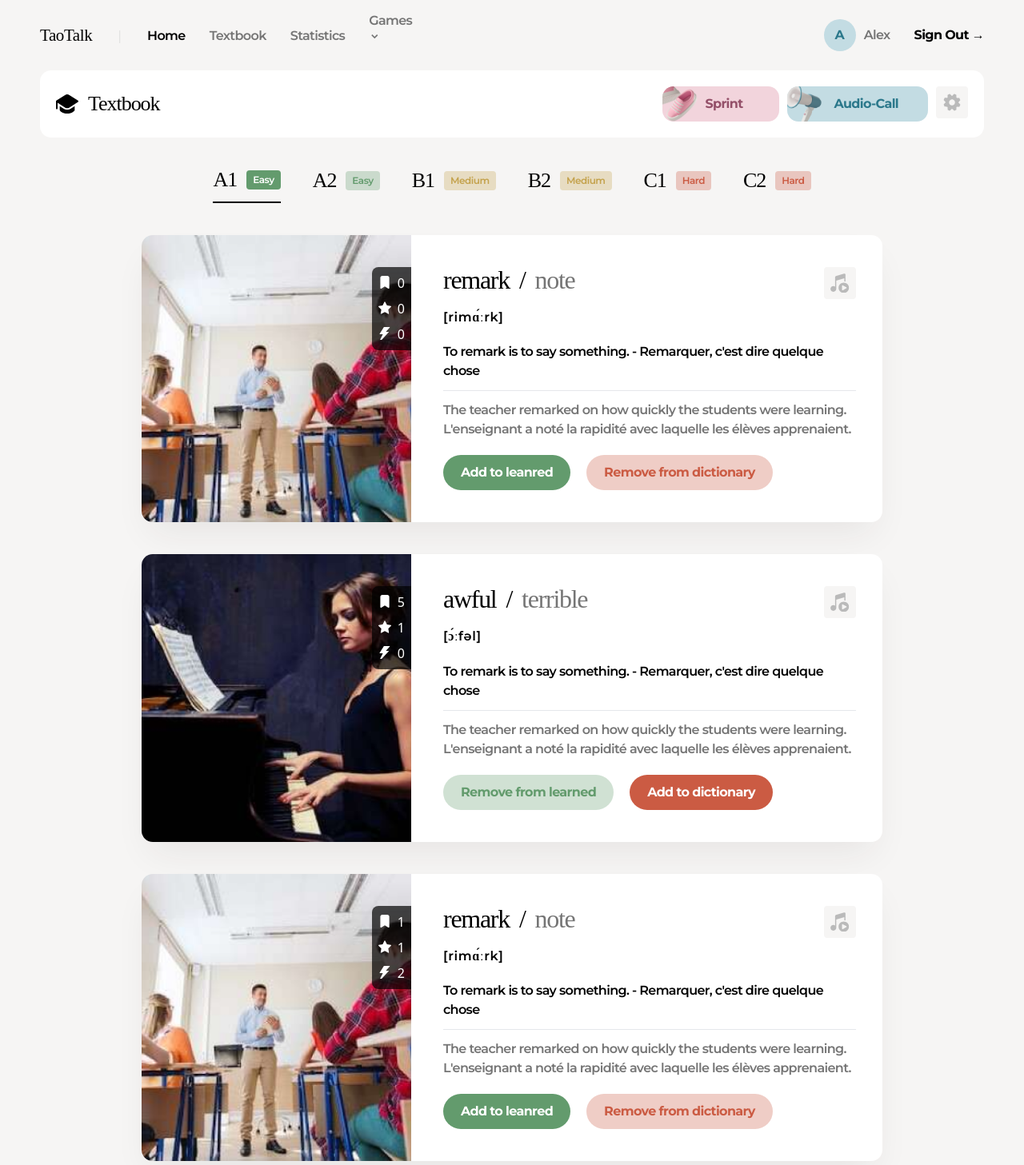
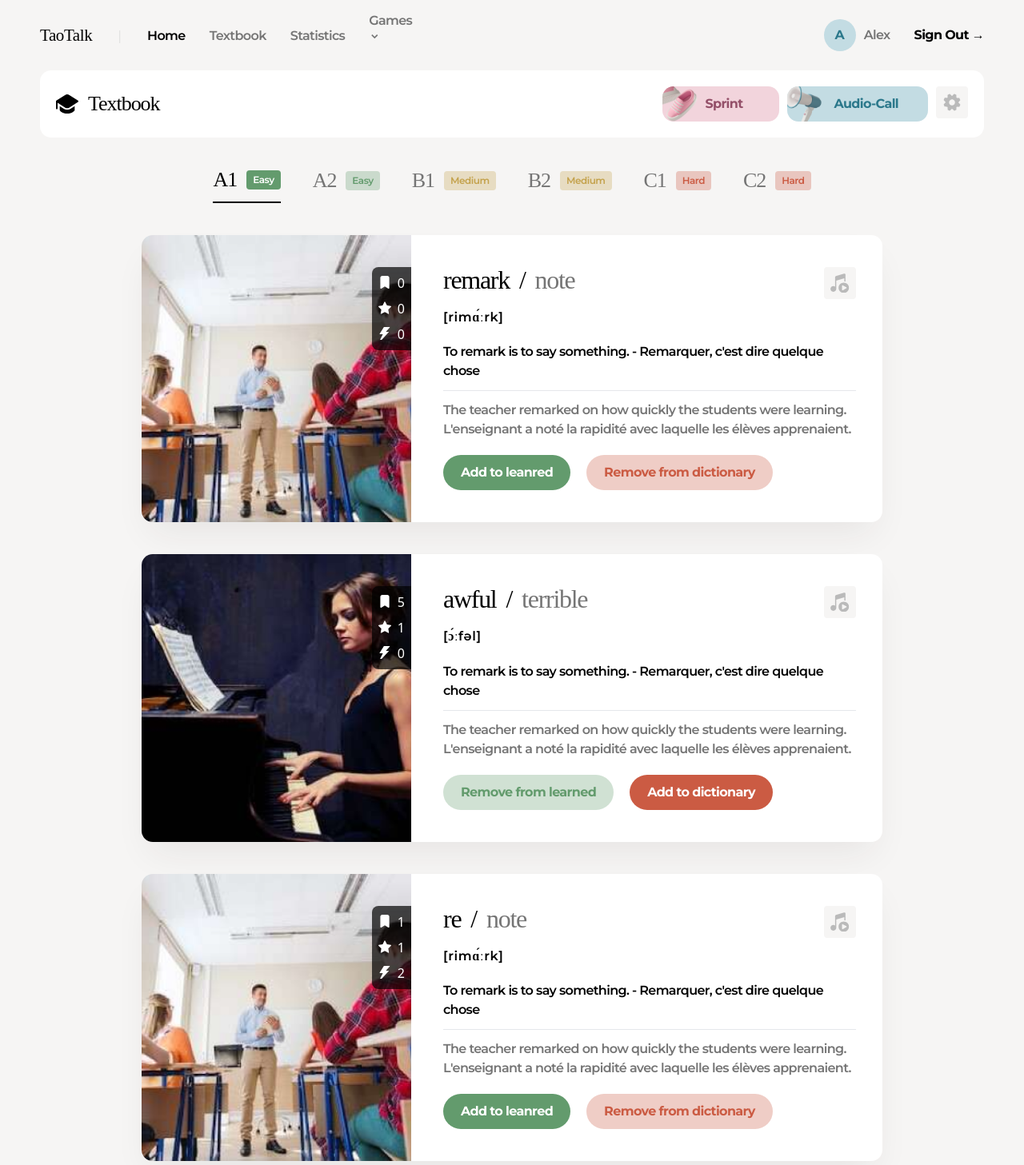
Before and after one commit to taodemy/taotalk, a Next.js app: page /textbook in a window 1280 px wide. Shown: the top 1457 px of the page at 80% size. Built offline with nearby package versions, Linux system fonts and the light colour scheme; a web font is replaced by a local one.

Commit message:
fix: styles of nonselected h4 & duplicate key in json

```diff
--- a/src/components/Textbook/dictionaryData.json
+++ b/src/components/Textbook/dictionaryData.json
@@ -29,7 +29,7 @@
           "bestSeries": 0
         },
         {
-          "name": "remark",
+          "name": "re",
           "synonyms": "note",
           "phonetic": "[rimɑ́ːrk]",
           "definition": "To remark is to say something. - Remarquer, c'est dire quelque chose",
--- a/src/components/Textbook/textbook.module.scss
+++ b/src/components/Textbook/textbook.module.scss
@@ -21,6 +21,9 @@
       align-items: center;
       padding-bottom: 14px;
       gap:12px;
+      h4{
+        color:$greyDark;
+      }
     }
     .selectedLevel{
       display: flex;
```
